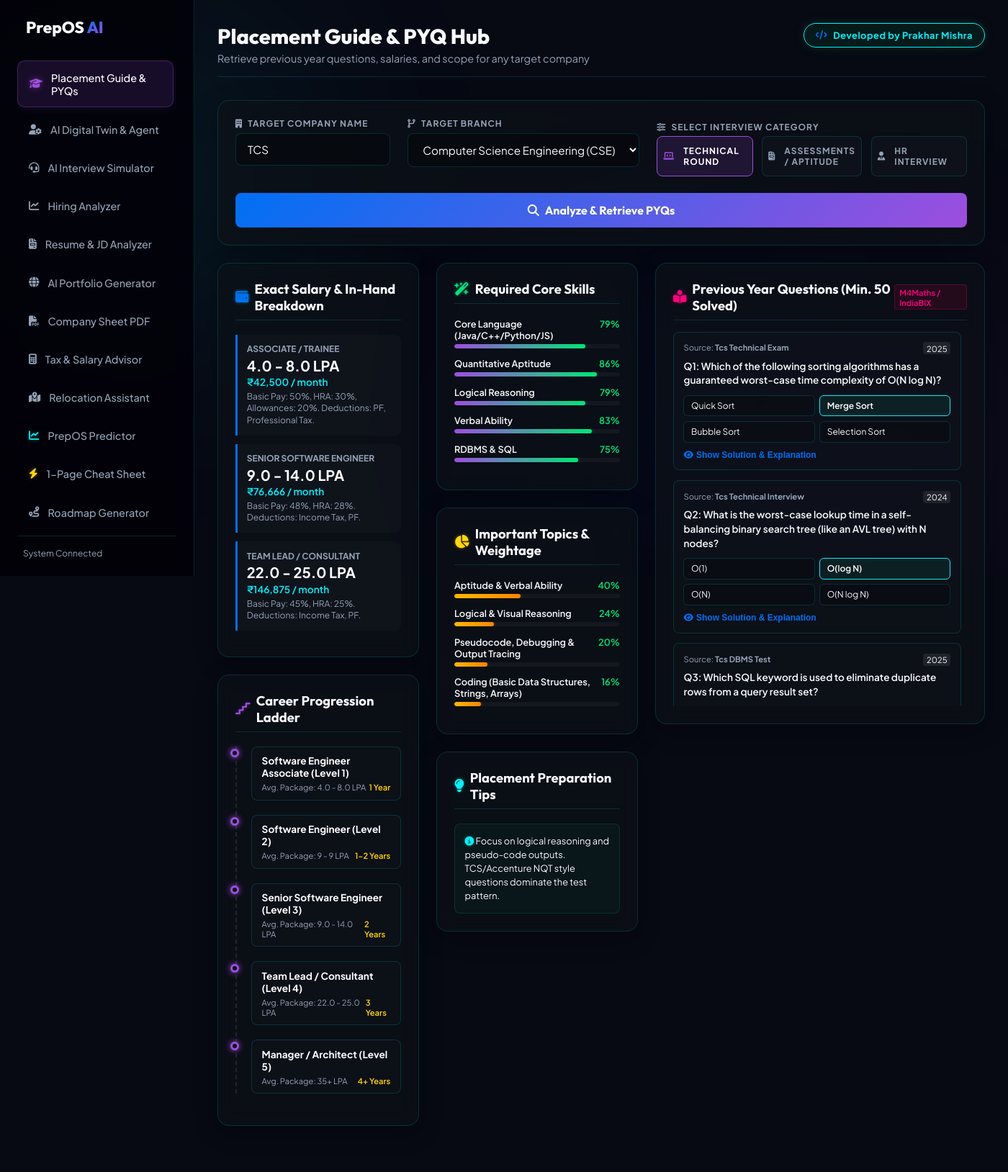
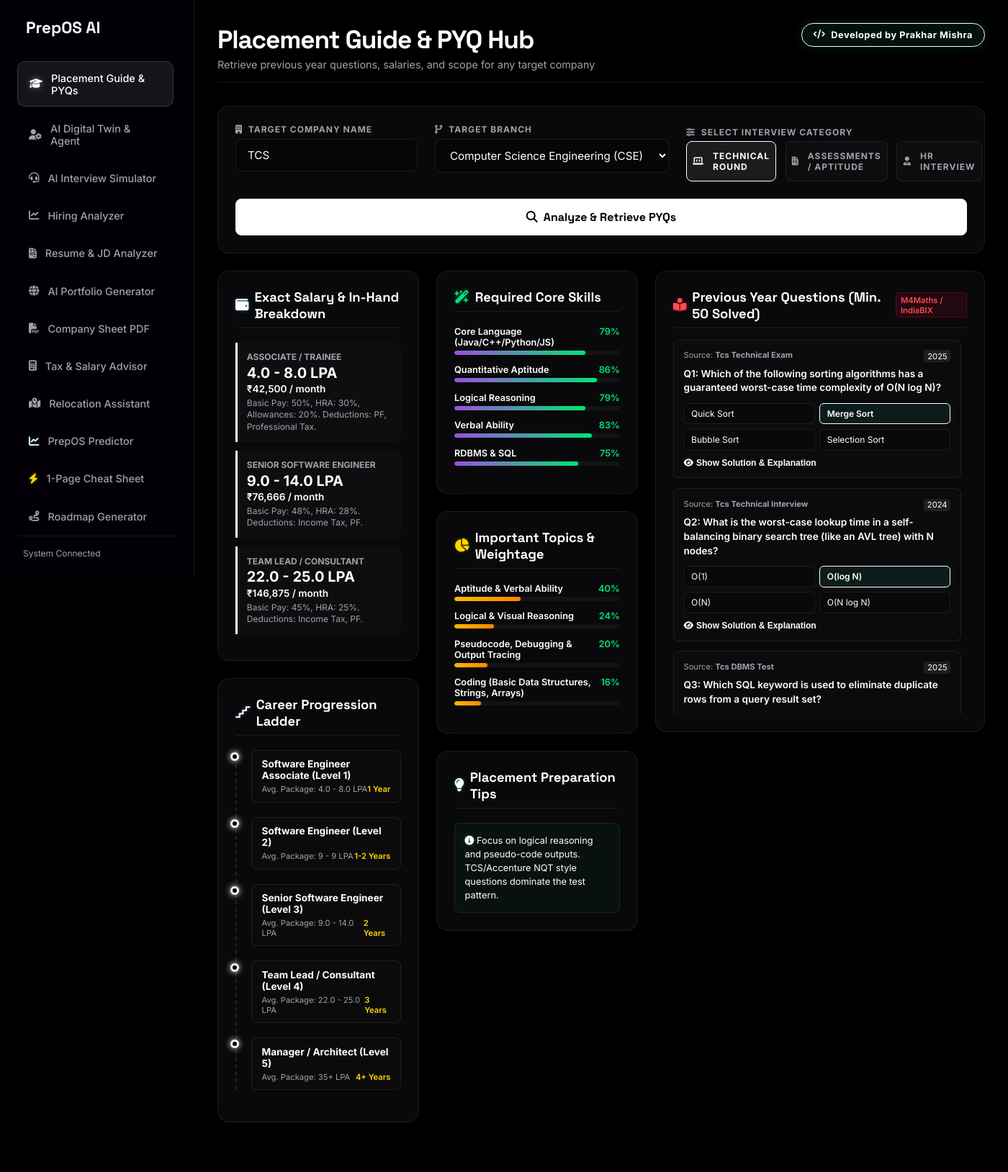
Before and after one commit to prakharmishra00000-cell/placement-prep-ai, a Flask app: page / in a window 1400 px wide. Shown: the whole page at 72% size. After the commit the page ends 1559 px from the top, so only its background shows below. Run offline with Flask 3, Linux system fonts and the light colour scheme; data that the repository does not hold is empty; some libraries are stand-ins or nearby versions.

Commit message:
Implement professional black theme with Space Grotesk and Inter fonts like Drona

```diff
--- a/static/style.css
+++ b/static/style.css
@@ -25,21 +25,21 @@
 }
 
 :root {
-    --bg-dark: #070913;
-    --card-bg: rgba(13, 17, 23, 0.65);
-    --border-color: rgba(0, 242, 254, 0.15);
-    --border-glow: rgba(0, 242, 254, 0.3);
-    --text-primary: #f8fafc;
-    --text-muted: #94a3b8;
+    --bg-dark: #000000;
+    --card-bg: #09090b;
+    --border-color: rgba(255, 255, 255, 0.08);
+    --border-glow: rgba(255, 255, 255, 0.15);
+    --text-primary: #ffffff;
+    --text-muted: #a1a1aa;
     --sidebar-width: 270px;
-    --neon-blue: #0070f3;
-    --neon-purple: #9d4ede;
+    --neon-blue: #ffffff;
+    --neon-purple: #f4f4f5;
     --neon-green-glow: #00e676;
     --neon-yellow: #ffd700;
-    --neon-pink: #ff007f;
-    --neon-cyan: #00f2fe;
-    --font-heading: 'Outfit', sans-serif;
-    --font-body: 'Plus Jakarta Sans', sans-serif;
+    --neon-pink: #ff4b4b;
+    --neon-cyan: #ffffff;
+    --font-heading: 'Space Grotesk', sans-serif;
+    --font-body: 'Inter', sans-serif;
 }
 
 * {
@@ -70,6 +70,7 @@ body {
 }
 
 .ball {
+    display: none;
     position: absolute;
     border-radius: 50%;
     filter: blur(140px);
@@ -200,14 +201,14 @@ body {
 
 .nav-item.active {
     color: #fff;
-    background: rgba(157, 78, 221, 0.15);
-    border: 1px solid rgba(157, 78, 221, 0.3);
-    box-shadow: 0 0 15px rgba(157, 78, 221, 0.15);
+    background: rgba(255, 255, 255, 0.08);
+    border: 1px solid rgba(255, 255, 255, 0.15);
+    box-shadow: 0 4px 12px rgba(0, 0, 0, 0.4);
 }
 
 .nav-item.active i {
-    color: var(--neon-purple);
-    text-shadow: 0 0 8px rgba(157, 78, 221, 0.5);
+    color: #fff;
+    text-shadow: 0 0 8px rgba(255, 255, 255, 0.4);
 }
 
 .sidebar-footer {
@@ -236,9 +237,11 @@ body {
 
 .header-title h1 {
     font-family: var(--font-heading);
-    font-weight: 800;
-    font-size: 1.8rem;
+    font-weight: 700;
+    font-size: 2.2rem;
+    letter-spacing: -0.03em;
     margin-bottom: 0.25rem;
+    color: #ffffff;
 }
 
 .header-title p {
@@ -348,22 +351,22 @@ body {
 }
 
 .radio-card.active {
-    background: rgba(157, 78, 221, 0.15);
-    border-color: var(--neon-purple);
+    background: rgba(255, 255, 255, 0.08);
+    border-color: #fff;
     color: #fff;
 }
 
 .radio-card.active i {
-    color: var(--neon-purple);
+    color: #fff;
 }
 
 .glow-btn {
     width: 100%;
-    background: linear-gradient(135deg, var(--neon-blue), var(--neon-purple));
-    border: none;
+    background: #ffffff;
+    border: 1px solid #ffffff;
     border-radius: 8px;
     padding: 0.85rem;
-    color: #fff;
+    color: #000000;
     font-weight: 700;
     font-size: 1rem;
     font-family: var(--font-heading);
@@ -376,8 +379,10 @@ body {
 }
 
 .glow-btn:hover {
+    background: #e2e8f0;
+    border-color: #e2e8f0;
     transform: translateY(-1px);
-    box-shadow: 0 5px 15px rgba(157, 78, 221, 0.4);
+    box-shadow: 0 4px 12px rgba(255, 255, 255, 0.15);
 }
 
 /* Tab Switching Layout */
@@ -735,8 +740,8 @@ body {
 }
 
 .user-msg .msg-body {
-    background: rgba(157, 78, 221, 0.1);
-    border-color: rgba(157, 78, 221, 0.2);
+    background: rgba(255, 255, 255, 0.05);
+    border-color: rgba(255, 255, 255, 0.15);
 }
 
 .chat-input-bar {
@@ -822,8 +827,8 @@ body {
 }
 
 .feedback-card {
-    background: rgba(157, 78, 221, 0.05);
-    border: 1px solid rgba(157, 78, 221, 0.25);
+    background: rgba(255, 255, 255, 0.03);
+    border: 1px solid rgba(255, 255, 255, 0.1);
     border-radius: 10px;
     padding: 1rem;
     margin-top: 1rem;
--- a/templates/index.html
+++ b/templates/index.html
@@ -29,7 +29,7 @@
     <meta property="twitter:image" content="https://placement-prep-ai-nqhm.onrender.com/static/og-banner.png">
 
     <!-- Google Fonts -->
-    <link href="https://fonts.googleapis.com/css2?family=Outfit:wght@300;400;600;700;800&family=Plus+Jakarta+Sans:wght@300;400;500;600;700&display=swap" rel="stylesheet">
+    <link href="https://fonts.googleapis.com/css2?family=Space+Grotesk:wght@400;500;700&family=Outfit:wght@300;400;600;700;800&family=Plus+Jakarta+Sans:wght@300;400;500;600;700&family=Inter:wght@300;400;500;600;700&display=swap" rel="stylesheet">
     <!-- FontAwesome for Icons -->
     <link rel="stylesheet" href="https://cdnjs.cloudflare.com/ajax/libs/font-awesome/6.4.0/css/all.min.css">
     <script src="https://cdn.jsdelivr.net/npm/chart.js"></script>
```
Also changed, not shown: abroad_cache.json (+28 -6 lines), exams_cache.json (+8 -8 lines), jobs_cache.json (+27 -7 lines).
